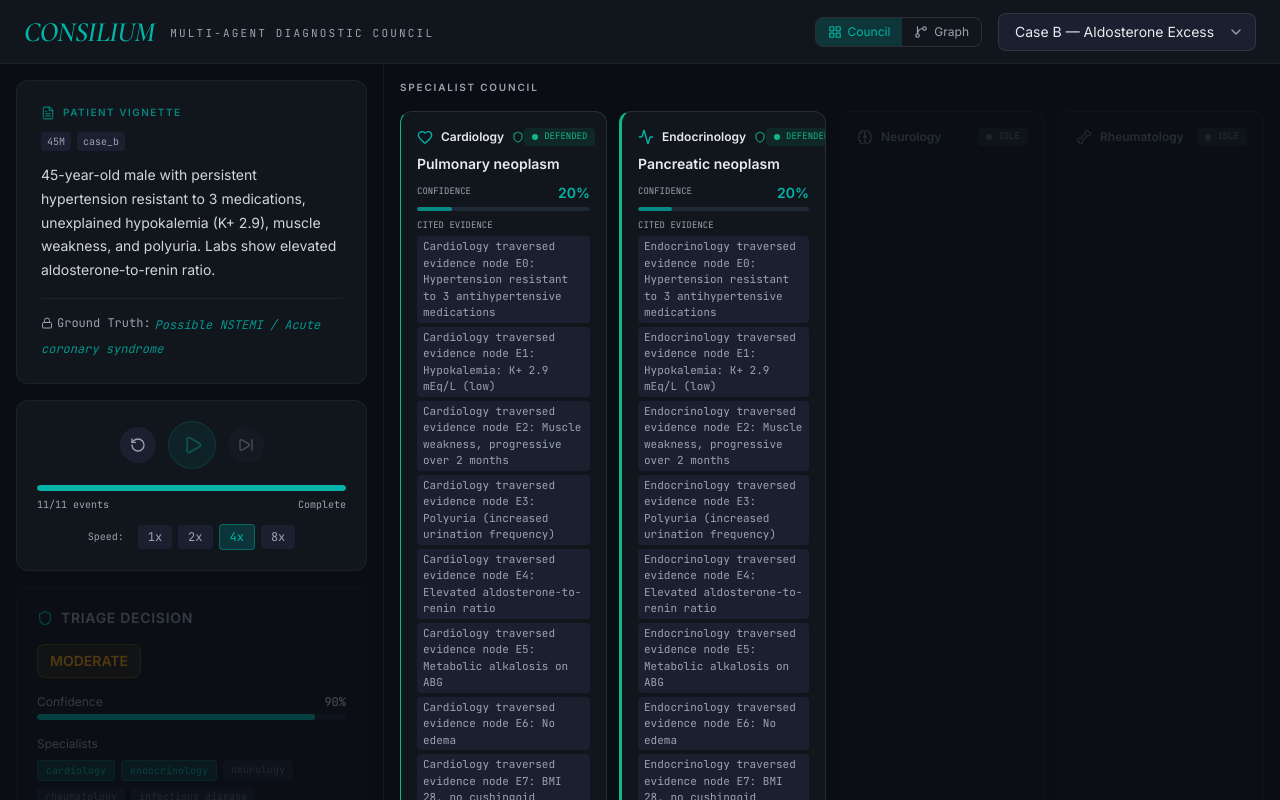
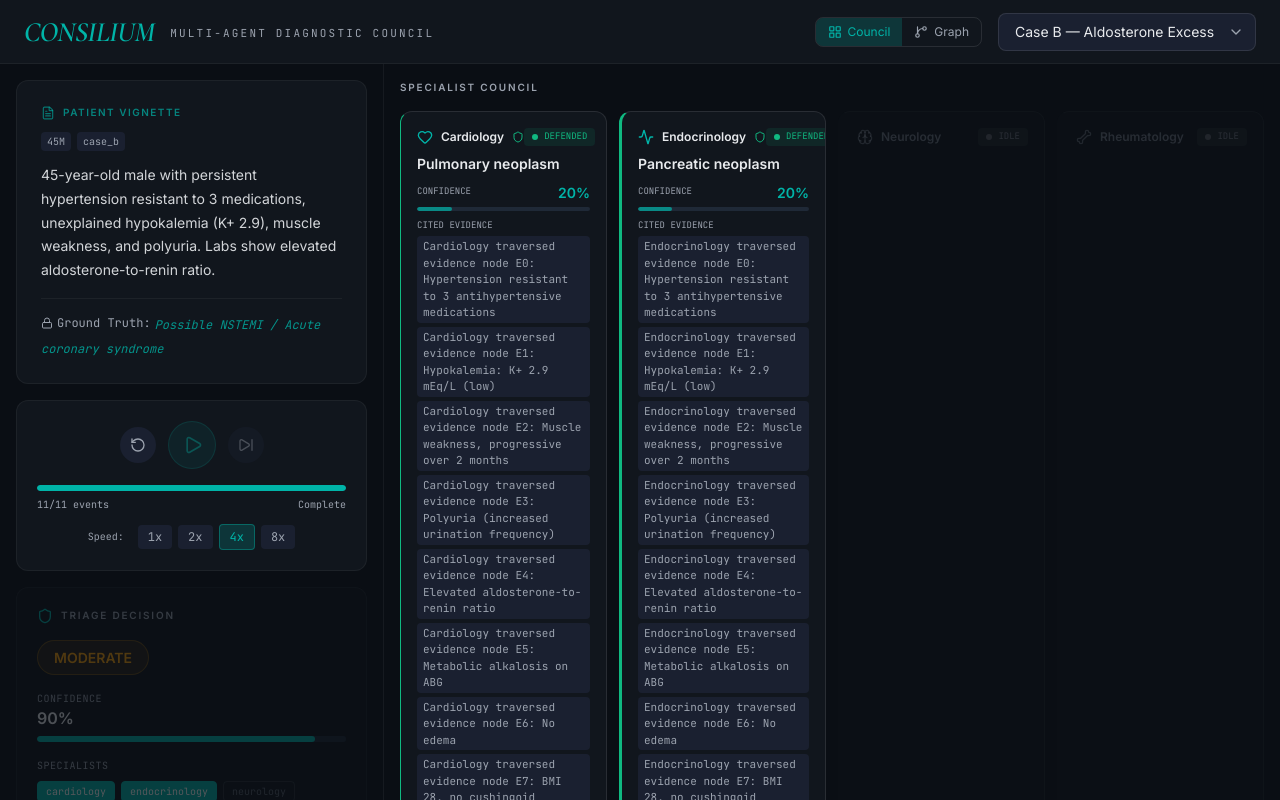
Before and after one commit to chinnuteja/CONSILIUM, a React (Vite) app in the folder frontend/: page / in a window 1280 px wide. Both pictures are taken after a click on the button 191 px from the left and 367 px from the top of the page. Built offline with nearby package versions, Linux system fonts and the light colour scheme.

Commit message:
refactor(council): polish triage decision card

```diff
--- a/frontend/src/components/TriageCard.tsx
+++ b/frontend/src/components/TriageCard.tsx
@@ -26,7 +26,7 @@ export function TriageCard({ triage }: TriageCardProps) {
       <div className="bg-bg-surface rounded-xl border border-white/5 p-5">
         <div className="flex items-center gap-2 mb-3">
           <Shield className="w-4 h-4 text-text-secondary" />
-          <h3 className="text-sm font-semibold uppercase tracking-wider text-text-secondary">
+          <h3 className="text-[10px] font-semibold uppercase tracking-[0.18em] text-text-secondary">
             Triage Decision
           </h3>
         </div>
@@ -46,23 +46,23 @@ export function TriageCard({ triage }: TriageCardProps) {
     >
       <div className="flex items-center gap-2 mb-4">
         <Shield className="w-4 h-4 text-accent-teal" />
-        <h3 className="text-sm font-semibold uppercase tracking-wider text-text-secondary">
+        <h3 className="text-[10px] font-semibold uppercase tracking-[0.18em] text-text-secondary">
           Triage Decision
         </h3>
       </div>
 
-      <div className={`inline-flex px-3 py-1.5 rounded-lg ${styles.bg} border ${styles.border} mb-4`}>
-        <span className={`text-sm font-semibold ${styles.text}`}>
+      <div className={`inline-flex px-4 py-1.5 rounded-full ${styles.bg} border ${styles.border} mb-4`}>
+        <span className={`text-[14px] font-semibold ${styles.text}`}>
           {triage.case_complexity}
         </span>
       </div>
 
       <div className="mb-4">
-        <div className="flex justify-between text-xs mb-1">
-          <span className="text-text-secondary">Confidence</span>
-          <span className="font-mono text-text-primary">{(triage.confidence * 100).toFixed(0)}%</span>
+        <div className="mb-1.5">
+          <span className="text-[10px] font-mono uppercase tracking-wider text-text-secondary block">Confidence</span>
+          <span className="text-[16px] font-semibold text-text-primary block">{(triage.confidence * 100).toFixed(0)}%</span>
         </div>
-        <div className="h-1.5 bg-bg-elevated rounded-full overflow-hidden">
+        <div className="h-1.5 rounded-full overflow-hidden" style={{ background: '#1F2937' }}>
           <div
             className="h-full bg-accent-teal rounded-full transition-all duration-500"
             style={{ width: `${triage.confidence * 100}%` }}
@@ -71,7 +71,7 @@ export function TriageCard({ triage }: TriageCardProps) {
       </div>
 
       <div className="mb-4">
-        <span className="text-xs text-text-secondary block mb-2">Specialists</span>
+        <span className="text-[10px] font-mono uppercase tracking-wider text-text-secondary block mb-2">Specialists</span>
         <div className="flex gap-1.5 flex-wrap">
           {ALL_SPECIALTIES.map((spec) => {
             const isInvoked = invokedSpecs.includes(spec) || invokedSpecs.includes('all');
@@ -80,8 +80,8 @@ export function TriageCard({ triage }: TriageCardProps) {
                 key={spec}
                 className={`px-2 py-0.5 rounded text-[10px] font-mono transition-all ${
                   isInvoked
-                    ? 'bg-accent-teal/20 text-accent-teal border border-accent-teal/30'
-                    : 'bg-bg-elevated text-text-secondary/50'
+                    ? 'bg-accent-teal text-white border border-accent-teal'
+                    : 'bg-transparent text-text-secondary/50 border border-white/10'
                 }`}
               >
                 {spec.replace('_', ' ')}
@@ -107,7 +107,7 @@ export function TriageCard({ triage }: TriageCardProps) {
 
       <button
         onClick={() => setShowReasoning(!showReasoning)}
-        className="flex items-center gap-1 text-xs text-text-secondary hover:text-text-primary transition-colors"
+        className="flex items-center gap-1 text-xs text-text-secondary hover:text-accent-teal transition-colors"
       >
         {showReasoning ? <ChevronUp className="w-3 h-3" /> : <ChevronDown className="w-3 h-3" />}
         {showReasoning ? 'Hide' : 'Show'} reasoning
```
